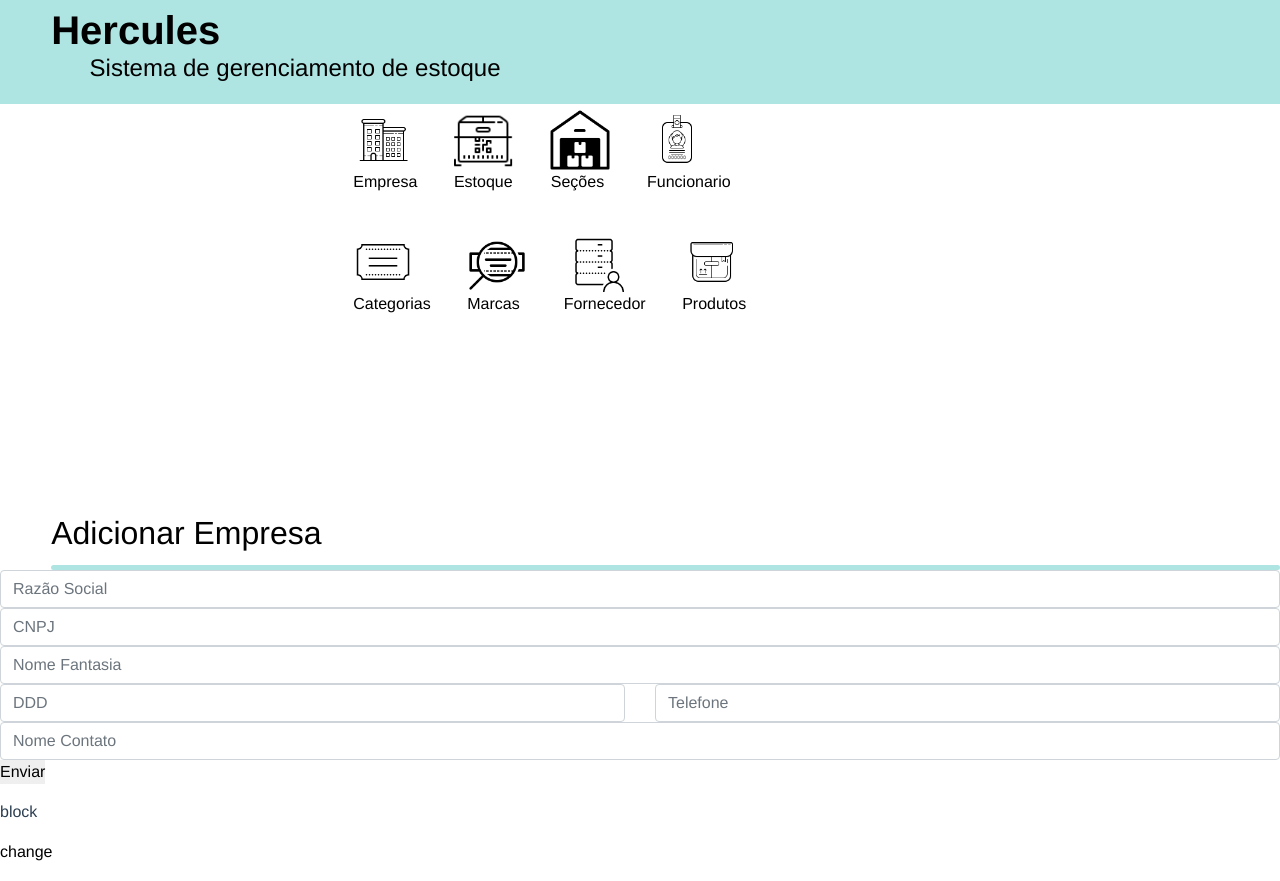
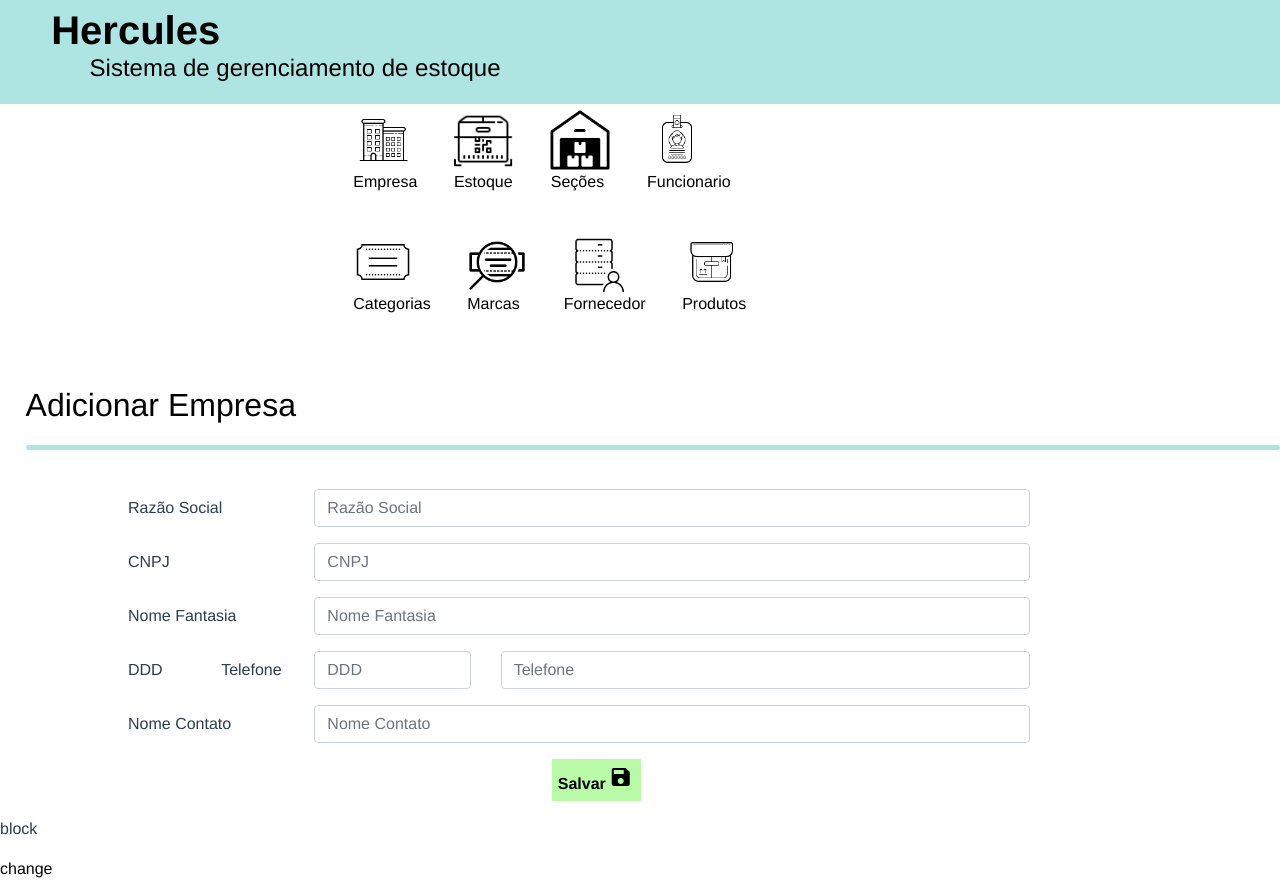
Before and after one commit to gmatheus66/Hercules, a Vue app in the folder sistema/: page /#/addempresas in a window 1280 px wide. Built offline with nearby package versions, Linux system fonts and the light colour scheme.

Commit message:
criando a parte de adicionar e remover uma empresa

```diff
--- a/sistema/src/components/empresa/AddEmp.vue
+++ b/sistema/src/components/empresa/AddEmp.vue
@@ -1,41 +1,54 @@
 <template>
     <div class="emp">
-        <h2 class="empresatitulo">Adicionar Empresa</h2>
+        <router-link to="/empresas">
+            <h2 class="empresatitulo">Adicionar Empresa</h2>
+        </router-link>
         <div class="line"></div>
 
+        <div  v-if="this.info" class="alert alert-dark alertemp" role="alert">
+            <ul v-for="(inf,id) in this.info" v-bind:key="id">
+                <li v-if="!inf.msg">{{inf}}</li>
+                <li v-if="inf.msg" :class="inf.msg.replace(/\s+/g, '')">{{inf.msg}}</li>
+            </ul>
+        </div>
 
-        <form id="data" class="formadd" @submit.prevent="onSubmit">
-            <div class="row">
-                 <div class="col">
+        <form id="data" class="form-group formadd" @submit.prevent="onSubmit">
+            <div class="form-group row">
+                <label for="razao" class="col-sm-2 col-form-label">Razão Social</label>
+                 <div class="col-sm-8">
                     <input type="text" class="form-control" name="razao" id="razao" v-model="form.razao" placeholder="Razão Social">
                 </div>
             </div>
-            <div class="row">
-                <div class="col">
+            <div class="form-group row">
+                <label for="cnpj" class="col-sm-2 col-form-label">CNPJ</label>
+                <div class="col-sm-8">
                     <input type="text" class="form-control" name="cnpj" id="cnpj" v-model="form.cnpj" placeholder="CNPJ">
                 </div>
             </div>
-            <div class="row">
-                <div class="col">
+            <div class="form-group row">
+                <label for="nome_fantasia" class="col-sm-2 col-form-label">Nome Fantasia</label>
+                <div class="col-sm-8">
                     <input type="text" class="form-control" name="nome_fantasia" id="nome_fantasia" v-model="form.nome_fantasia" placeholder="Nome Fantasia">
                 </div>
             </div>
-            <div class="row">
-                <div class="col">
-                    <input type="number" class="form-control" name="ddd" id="ddd" v-model="form.ddd" placeholder="DDD">
+            <div class="form-group row">
+                <label for="ddd" class="col-sm-1 col-form-label">DDD</label>
+                <label for="telefone" class="col-sm-1 col-form-label">Telefone</label>
+                <div class="col-sm-2">
+                    <input type="number" class="form-control" maxlength="2" name="ddd" id="ddd" v-model="form.ddd" placeholder="DDD">
                 </div>
-                <div class="col">
+                <div class="col-sm-6">
                     <input type="number" class="form-control" name="telefone" id="telefone" v-model="form.telefone" placeholder="Telefone" maxlength="9">
                 </div>
             </div>
-            <div class="row">
-                <div class="col">
+            <div class="form-group row">
+                <label for="nome_contato" class="col-sm-2 col-form-label">Nome Contato</label>
+                <div class="col-sm-8">
                     <input type="text" class="form-control" name="nome_contato" id="nome_contato" v-model="form.nome_contato" placeholder="Nome Contato">
                 </div>
             </div>
-            <button type="submit">Enviar</button>
+            <button class="submit" type="submit">Salvar<i class="large material-icons save">save</i></button>
         </form>
-        <p>{{this.info}}</p>
     </div>
 </template>
 <script>
@@ -53,7 +66,8 @@ export default {
                 telefone: null,
                 nome_contato: ''
             },
-            info: null
+            info: null,
+            error: null
 
         }
     },
@@ -64,7 +78,7 @@ export default {
                 //alert(queryString.stringify(this.form))
                 axios
                 .post('https://apist.herokuapp.com/api/empresa?', queryString.stringify(this.form))
-                .then(response => (this.info = response.data)).catch(error => (this.info = error))
+                .then(response => (this.info = response.data)).catch(error => (this.error = error))
             },
            /*
             addempresa(){
@@ -97,4 +111,26 @@ a{
   text-decoration: none !important;
   color: black;
 }
+#data{
+    margin-top: 3%;
+    margin-left: 10%;
+    margin-right: 5%;
+}
+.submit{
+    margin-left: 39%;
+    background-color: #B9FAA8;
+    padding: 0.5%;
+    text-align: center;
+    font-weight: bold;
+}
+.save{
+    margin-top: 1%;
+    width: 30px;
+    height: 20px;
+}
+.alertemp{
+    margin-top: 1%;
+    margin-left: 10%;
+    margin-right: 20%;
+}
 </style>
--- a/sistema/src/components/empresa/EditEmp.vue
+++ b/sistema/src/components/empresa/EditEmp.vue
@@ -1,10 +1,14 @@
 <template>
-  <div class="edit">
-      <h2>teste</h2>
-      {{create()}}
-      <p>{{this.$attrs.id}}</p>
-      <p>info - {{this.inf}}</p>
-      <p>error - {{this.err}}</p>
+  <div class="emp">
+      <div class="submain">
+            <router-link to="/empresas">
+                <h2 class="empresatitulo">Empresa</h2>
+            </router-link>
+        </div>
+        <div class="line"></div>
+
+    {{this.$attrs.id}}
+    <p>{{this.emp}}</p>
   </div>
 </template>
 
@@ -14,20 +18,35 @@ export default {
     name: 'EditEmp',
     date(){
         return{
-           inf: null,
-           err: null,
+            empresadetail:{
+                razao: null,
+                cnpj: '',
+                nome_fantasia: '',
+                ddd: null,
+                telefone: null,
+                nome_contato: ''
+
+            },
+            emp: null
+
         }
-    },
-    mounted: function(){
 
     },
+    mounted(){
+        axios.get('https://apist.herokuapp.com/api/empresa/' + this.$attrs.id)
+        .then((response) => {
+            this.emp = response.data
+            this.empresadetail.razao = response.data[0].razao_social
+            this.empresadetail.cnpj = response.data[0].cnpj
+            this.empresadetail.nome_fantasia = response.data[0].nome_fantasia
+            this.empresadetail.ddd = response.data[0].ddd
+            this.empresadetail.telefone = response.data[0].telefone,
+            this.empresadetail.nome_contato = response.data[0].nome_contato
+
+        })
+    },
     methods:{
-        create:function(){
-            axios
-            .get('https://apist.herokuapp.com/api/empresa/'+ this.$attrs.id, { useCredentials: true }
-            ).then(response => (this.inf = response.data))
-            .catch(error => (this.err =  error));
-        }
+
     }
 }
 </script>
--- a/sistema/src/components/empresa/Emp.vue
+++ b/sistema/src/components/empresa/Emp.vue
@@ -1,26 +1,34 @@
 <template v-bind:is="currentView">
     <div class="emp">
+        <div class="submain">
             <h2 class="empresatitulo">Empresas</h2>
             <router-link to="/addempresas">
-            <div class="btnadd">
+                <div class="btnaddemp">
                     <span class="addtext">ADICIONAR</span><img id="icadd" src="../../assets/ic_add.png" alt="icadd">
                 </div>
             </router-link>
+        </div>
          <div class="line"></div>
         <div class="alert alert-danger"  v-if="erroremp" role="alert">
             Aguarde um momento...
         </div>
-        <table>
+         <div  v-if="this.delete" class="alert alert-dark alertemp" role="alert">
+            <ul v-for="(inf,id) in this.delete" v-bind:key="id">
+                <li v-if="!inf.msg">{{inf}}</li>
+                <li v-if="inf.msg" :class="inf.msg.replace(/\s+/g, '')">{{inf.msg}}</li>
+            </ul>
+        </div>
+        <table class="table table-hover">
             <thead>
                 <tr>
-                    <th>Razão Social</th>
-                    <th>CNPJ</th>
-                    <th>Nome Fantasia</th>
-                    <th>DDD</th>
-                    <th>Telefone</th>
-                    <th>Contato</th>
-                    <th>Editar</th>
-                    <th>Deletar</th>
+                    <th scope="col">Razão Social</th>
+                    <th scope="col">CNPJ</th>
+                    <th scope="col">Nome Fantasia</th>
+                    <th scope="col">DDD</th>
+                    <th scope="col">Telefone</th>
+                    <th scope="col">Contato</th>
+                    <th scope="col">Editar</th>
+                    <th scope="col">Deletar</th>
                 </tr>
             </thead>
             <tbody>
@@ -32,14 +40,16 @@
                     <td>{{component.telefone}}</td>
                     <td>{{component.nome_contato}}</td>
                     <td> <router-link :to="'/editemp/' + component.id"  ><i class="large material-icons">create</i> </router-link></td>
-                    <td><i class="large material-icons">delete_forever</i></td>
+                    <td><i v-on:click="delete_empresa(component.id, idx)" class="large material-icons">delete_forever</i></td>
                 </tr>
             </tbody>
         </table>
     </div>
+
 </template>
 <script>
 import axios from 'axios';
+//import { timeout } from 'q';
 //import AddEmp from './AddEmp';
 export default {
     name: 'Empresa',
@@ -49,11 +59,14 @@ export default {
     data(){
         return{
             info:null,
-        erroremp: null
+            erroremp: null,
+            delete: null,
+            delete_length: null
         }
     },
 
     mounted(){
+        this.$display_home.value = 'none'
         axios
       .get('https://apist.herokuapp.com/api/empresa')
       .then(response => (this.info = response.data))
@@ -81,6 +94,16 @@ export default {
     methods:{
         addParams(nome,id){
             this.$router.push({name: nome, params: {i: id}})
+        },
+        delete_empresa(id, deleteid){
+            axios
+            .delete('https://apist.herokuapp.com/api/empresa/'+ id)
+            .then(response => (this.delete = response.data))
+            .catch(error =>(this.erroremp = error))
+
+            this.info.splice(deleteid,1)
+
+            //timeout.setTimeout(this.delete.splice(0,1) , 1000)
         }
     }
 
@@ -88,43 +111,54 @@ export default {
 </script>
 
 <style >
-table,tr,th,td{
+table{
     margin: auto;
-    border: 1px solid black;
-    border-collapse: collapse;
+    margin-top: 2% !important;
+}
+thead{
+    background-color: #AEE5E2;
+}
+tr,th,td{
     text-align: center;
 }
+
 .line{
 
     border-bottom: 5px solid #AEE5E2;
-    margin-left: 4%;
+    margin-left: 2%;
     margin-top: 1%;
     border-radius: 10px;
 }
 .emp{
-    position: relative;
-    margin-top: 15%;
+    margin-top: 5%;
 }
 .empresatitulo{
+    display: inline-block;
     color: black;
-    margin-left: 4%;
+    margin-left: 2%;
 }
-.btnadd{
-    position: absolute;
+.btnaddemp{
+    text-align: center;
+    display: inline;
     border: 0px solid black;
     background-color: #B9FAA8;
-    top: -1%;
-    left:81%;
-    right: 4%;
     margin-bottom: 1%;
+    padding-top: 2%;
+    padding-left: 1%;
+    padding-bottom: 2%;
+    padding-right: 1%;
+    margin-left: 60%;
+    margin-right: 5%;
 
 }
 .addtext{
-    position: relative;
-    margin-top: 50%;
-    margin-left: 5%;
+    display: inline;
     font-size: 1.5em;
     font-weight: bold;
+}
+#icadd{
+    display: inline;
+    margin-left: 1%;
 }
 a{
   text-decoration: none !important;
```
Lines whose indentation alone changed are shown as unchanged.
